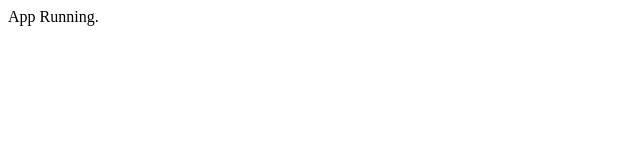
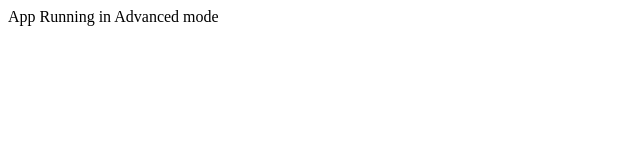
Before and after one commit to ovichowdhury/express-typeorm-starter, a website: page src/public/index.html in a window 1280 px wide. Shown: the whole page, without its empty margins (0-640 px from the left). Drawn offline with Linux system fonts and the light colour scheme.

Commit message:
advanced mode

```diff
--- a/src/public/index.html
+++ b/src/public/index.html
@@ -6,6 +6,6 @@
     <title>App</title>
 </head>
 <body>
-    App Running.
+    App Running in Advanced mode
 </body>
 </html>
```
